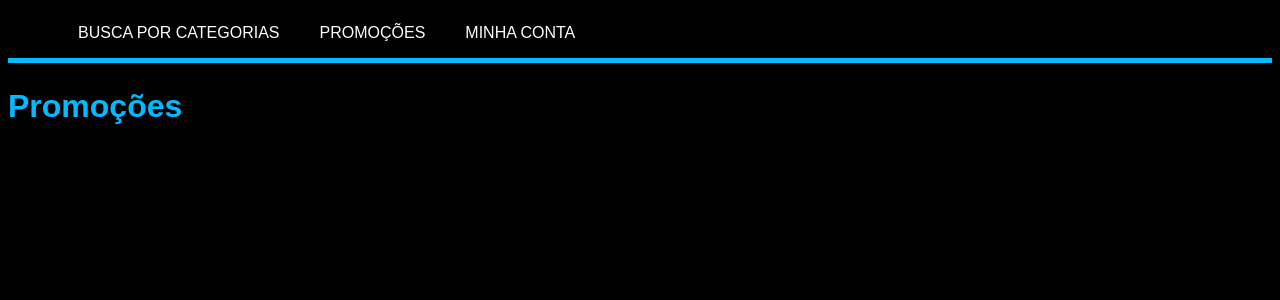
After one commit to alexafonsodossantos/python, a Django app: page /loja/promocoes in a window 1280 px wide. The commit adds this page. Shown: the top 300 px of the page. Run offline with Django 4.2, Linux system fonts and the light colour scheme.

Commit message:
added profile and category search pages, views and URLs

```diff
--- a/projeto/mysite/loja/static/loja/css/style.css
+++ b/projeto/mysite/loja/static/loja/css/style.css
@@ -117,4 +117,15 @@ h1 {
     margin: 1%;
     padding: 1%;
     float: left;
+    margin-top: -1px;
 }
+
+.info_box {
+    width:57vw ;
+    height:63vh;
+    margin: auto;
+    background-color:#262626;
+    border-radius:15px;
+    display:inline-table;
+
+}
--- a/projeto/mysite/loja/templates/loja/base_generic.html
+++ b/projeto/mysite/loja/templates/loja/base_generic.html
@@ -10,9 +10,9 @@
 <body>
 <div class="menu">
 <div class="menu_logo"></div>
-<a class="botao" href="#"> BUSCA POR CATEGORIAS </a>
-<a class="botao" href="#"> PROMOÇÕES </a>
-<a class="botao" href="#"> MINHA CONTA </a>
+<a class="botao" href="categorias"> BUSCA POR CATEGORIAS </a>
+<a class="botao" href="promocoes"> PROMOÇÕES </a>
+<a class="botao" href="perfil"> MINHA CONTA </a>
 </div>
 <div class="content">
 {% block content %}
--- /dev/null
+++ b/projeto/mysite/loja/templates/loja/promocoes.html
@@ -0,0 +1,7 @@
+{% extends "loja/base_generic.html" %}
+{% load static %}
+
+{% block content %}
+<h1>Promoções</h1>
+
+{% endblock %}
--- a/projeto/mysite/loja/urls.py
+++ b/projeto/mysite/loja/urls.py
@@ -8,6 +8,9 @@ from . import views
 app_name = 'loja'
 urlpatterns = [
     path('', views.index, name='index'),
+    path('categorias', views.categorias, name='categorias'),
+    path('promocoes', views.promocoes, name='promocoes'),
+    path('promocoes', views.perfil, name='perfil'),
     path('<int:produto_id>/', views.detail, name='detail'),
 
 
--- a/projeto/mysite/loja/views.py
+++ b/projeto/mysite/loja/views.py
@@ -14,3 +14,12 @@ def index(request):
 def detail(request, produto_id):
     produto = get_object_or_404(Produto, pk=produto_id)
     return render(request, 'loja/detail.html', {'produto': produto})
+
+def promocoes(request):
+    return render(request, 'loja/promocoes.html')
+
+def categorias(request):
+    return render(request, 'loja/categorias.html')
+
+def perfil(request):
+    return render(request, 'loja/perfil.html')
```
Also changed, not shown: projeto/mysite/loja/templates/loja/categorias.html (added, +7 -0 lines), projeto/mysite/loja/templates/loja/detail.html (+28 -1 lines), projeto/mysite/loja/templates/loja/perfil.html (added, +7 -0 lines), projeto/mysite/db.sqlite3.
